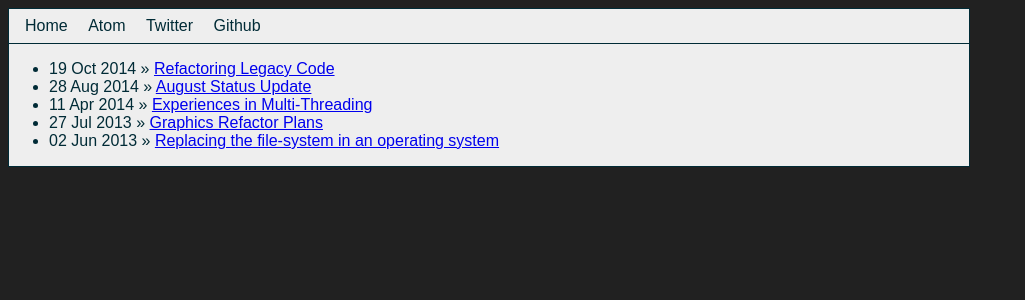
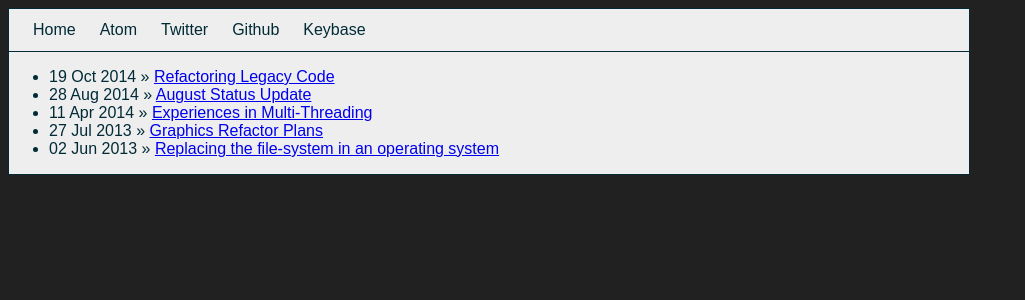
Before and after one commit to tiffany352/blog, a Jekyll site: the page built from index.html, in a window 1280 px wide. Shown: the top 300 px of the page, without its empty margins (0-1025 px from the left). Built offline with Jekyll 4.4.1, drawn with Linux system fonts in a browser that asks for light colours; Markdown is read by kramdown in place of the engine named in the settings.

Commit message:
Use flexbox for navbar, add keybase link

```diff
--- a/_layouts/default.html
+++ b/_layouts/default.html
@@ -9,12 +9,13 @@
 <body>
 
 <div class="site">
-  <nav class="title">
+  <nav class="top_nav">
     <a href="{{ site.baseurl }}">Home</a>
     <!--<a href="{{ site.baseurl }}/about.html">About</a>-->
     <a href="{{ site.baseurl }}/atom.xml">Atom</a>
     <a href="//twitter.com/tiffany_public">Twitter</a>
     <a href="//github.com/tiffany352">Github</a>
+    <a href="//keybase.io/tiffany">Keybase</a>
   </nav>
 
   {{ content }}
--- a/css/style.css
+++ b/css/style.css
@@ -20,16 +20,20 @@ body {
     max-width: 100%;
 }
 
-.title {
+.top_nav {
+    display: flex;
+    flex-flow: row wrap;
+    justify-content: flex-start;
     border-bottom-style: solid;
     border-bottom-width: 1px;
-    padding: .5em;
+    padding-left: .75em;
+    padding-right: .75em;
 }
 
-.title a {
+.top_nav a {
     color: #002b36;
     text-decoration: none;
-    margin: .5em;
+    margin: .75em;
 }
 
 .title a:hover, .title a:active, .title a:focus {
--- a/index.html
+++ b/index.html
@@ -7,7 +7,7 @@ title: Index
   <ul class="posts">
     {% for post in site.posts %}
       <li><span>{{ post.date | date_to_string }}</span>
-    &raquo; <a href="{{ site.baseurl }}/{{ post.url }}">{{ post.title }}</a></li>
+    &raquo; <a href="{{ site.baseurl }}{{ post.url }}">{{ post.title }}</a></li>
     {% endfor %}
   </ul>
 </div>
```
